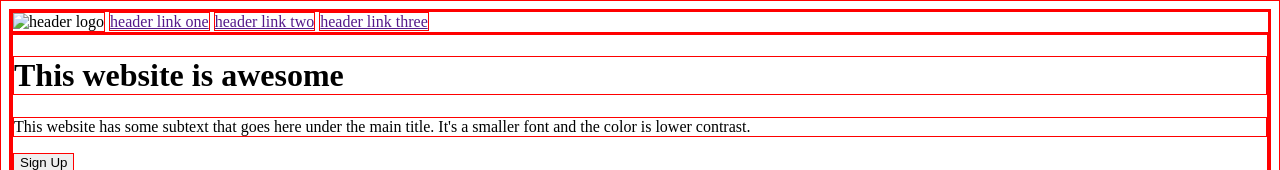
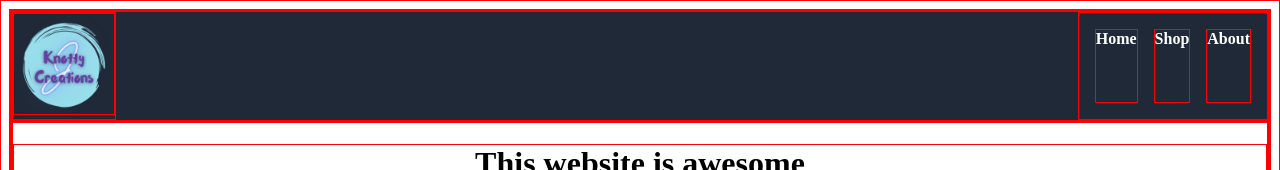
Before and after one commit to blaine0406/landing-page, a plain HTML site: page index.html in a window 1280 px wide. Shown: the top 170 px of the page. Drawn offline with Linux system fonts and the light colour scheme.

Commit message:
Completed header

```diff
--- a/index.html
+++ b/index.html
@@ -10,10 +10,15 @@
 <body>
     <div class="container">
         <div class="header">
-            <img src="" alt="header logo">
-            <a href="">header link one</a>
-            <a href="">header link two</a>
-            <a href="">header link three</a>
+            <div class="logo">
+                <img src="img/logo.png" alt="header logo" >
+            </div>
+            <div class="links">
+                <a href="">Home</a>
+                <a href="">Shop</a>
+                <a href="">About</a>
+            </div>
+
         </div>
         <div class="section-a">
             <div class="">
--- a/style.css
+++ b/style.css
@@ -1,3 +1,34 @@
 * {
     border: solid 1px red;
 }
+
+.container {
+    display: flex;
+    flex-direction: column;
+    text-align: center;
+}
+
+.header {
+    display: flex;
+    justify-content: space-between;
+    background-color: #1f2937;
+    color: white;
+}
+
+.logo img {
+    width: 100px;
+    height: auto;
+
+}
+
+a {
+    text-decoration: none;
+    color: white;
+}
+
+.links {
+    display: flex;
+    gap: 16px;
+    padding: 16px;
+    font-weight: bold;
+}
```
Also changed, not shown: img/logo.png (added).
